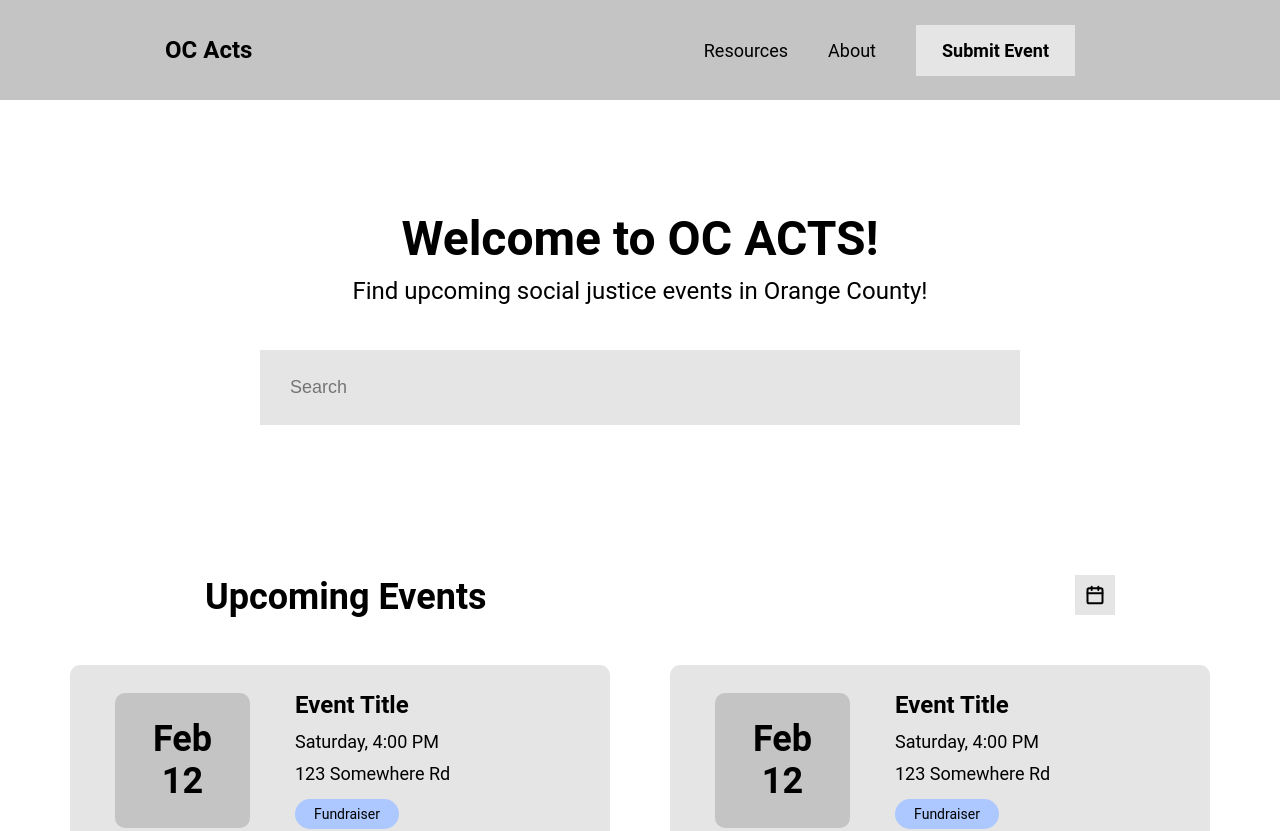
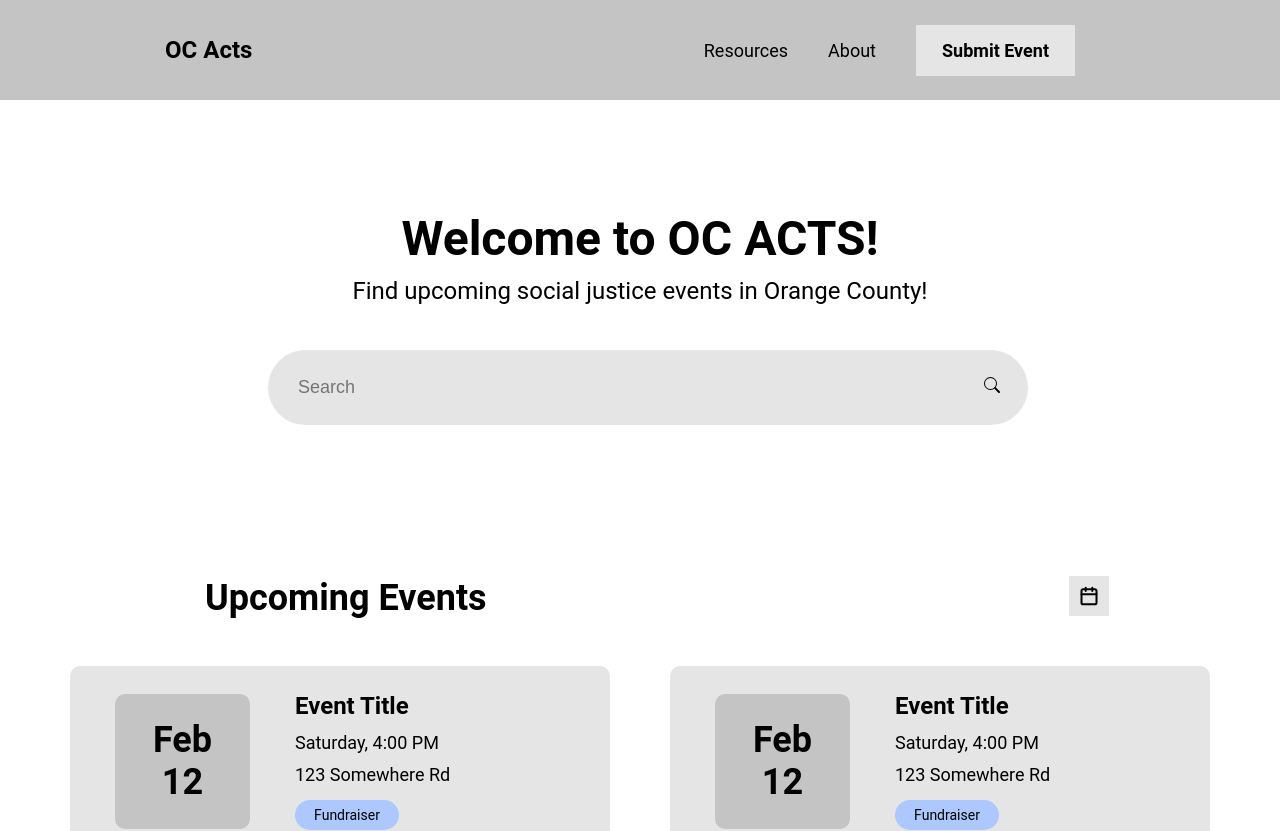
Before and after one commit to ctc-uci/bp-local-social-justice-events, a React (Create React App) app in the folder client/: page / in a window 1280 px wide. Shown: the top 831 px of the page. Built offline with nearby package versions, Linux system fonts and the light colour scheme.

Commit message:
calendar yay

```diff
--- a/client/src/components/SearchBar.css
+++ b/client/src/components/SearchBar.css
@@ -9,7 +9,7 @@
   padding: 10px 30px 10px 30px;
 
   background: #E5E5E5;
-  /* border-radius:100vh; */
+  border-radius:100vh;
   border: none;
 
   font-size: 18px;
@@ -20,9 +20,10 @@
 }
 
 .search-button{
-  padding: 5px 10px;
   margin-right: 16px;
-  font-size: 12px;
+  font-size: 16px;
   border: none;
   cursor: pointer;
+  background: transparent;
+  margin-left: -60px;
 }
--- a/client/src/components/SearchBar.jsx
+++ b/client/src/components/SearchBar.jsx
@@ -8,9 +8,29 @@ function SearchBar() {
         <span className="visually-hidden">Search social justice events</span>
         <input type="text" id="search" placeholder="Search" name="s" />
       </label>
-      {/* <button type="submit" className="search-button">
-        Search
-      </button> */}
+      <button type="submit" className="search-button">
+        <svg
+          className="bi bi-search"
+          width="1em"
+          height="1em"
+          viewBox="0 0 16 16"
+          fill="currentColor"
+          xmlns="http://www.w3.org/2000/svg"
+        >
+          <path
+            fillRule="evenodd"
+            d="M10.442 10.442a1 1 0 011.415 0l3.85 3.85a1 1 0 01-1.414 1.415l-3.85-3.85a1 1 0 010-1.415z"
+            clip-
+            rule="evenodd"
+          />
+          <path
+            fillRule="evenodd"
+            d="M6.5 12a5.5 5.5 0 100-11 5.5 5.5 0 000 11zM13 6.5a6.5 6.5 0 11-13 0 6.5 6.5 0 0113 0z"
+            clip-
+            rule="evenodd"
+          />
+        </svg>
+      </button>
     </form>
   );
 }
--- a/client/src/components/UpcomingEvents.css
+++ b/client/src/components/UpcomingEvents.css
@@ -46,5 +46,11 @@
 
   align-items: center;
   justify-content: center;
-  border-radius: 10px;
+
 }
+
+.button {
+  border: transparent;
+  background: transparent;
+  cursor:pointer;
+}
--- a/client/src/components/UpcomingEvents.jsx
+++ b/client/src/components/UpcomingEvents.jsx
@@ -5,6 +5,47 @@ import EventCard from './EventCard';
 import CalendarIcon from '../assets/calendar-icon.svg';
 
 function UpcomingEvents() {
+  let state = 0;
+  const [active, setActive] = React.useState(state);
+
+  const SetView = i => {
+    state = 1 - i;
+    setActive(state);
+  };
+
+  const ActiveView = () => {
+    switch (active) {
+      case 0:
+        return (
+          <div className="card-grid">
+            <EventCard />
+            <EventCard />
+            <EventCard />
+            <EventCard />
+            <EventCard />
+            <EventCard />
+          </div>
+        );
+      case 1:
+        return (
+          <div>
+            <h1>TO DO: Calendar here</h1>
+          </div>
+        );
+      default:
+        return (
+          <div className="card-grid">
+            <EventCard />
+            <EventCard />
+            <EventCard />
+            <EventCard />
+            <EventCard />
+            <EventCard />
+          </div>
+        );
+    }
+  };
+
   return (
     <div>
       <ul className="upcoming-events-header">
@@ -12,19 +53,12 @@ function UpcomingEvents() {
           <h1 className="upcoming-events-title-text">Upcoming Events</h1>
         </li>
         <li className="calendar-view">
-          <a href="./#">
+          <button type="button" className="button" onClick={() => SetView(state)}>
             <img className="calendar-view-symbol" src={CalendarIcon} alt="Calendar View" />
-          </a>
+          </button>
         </li>
       </ul>
-      <div className="card-grid">
-        <EventCard />
-        <EventCard />
-        <EventCard />
-        <EventCard />
-        <EventCard />
-        <EventCard />
-      </div>
+      {ActiveView()}
     </div>
   );
 }
```
Also changed, not shown: 2 other files (tests, documents, lock files or other folders).
